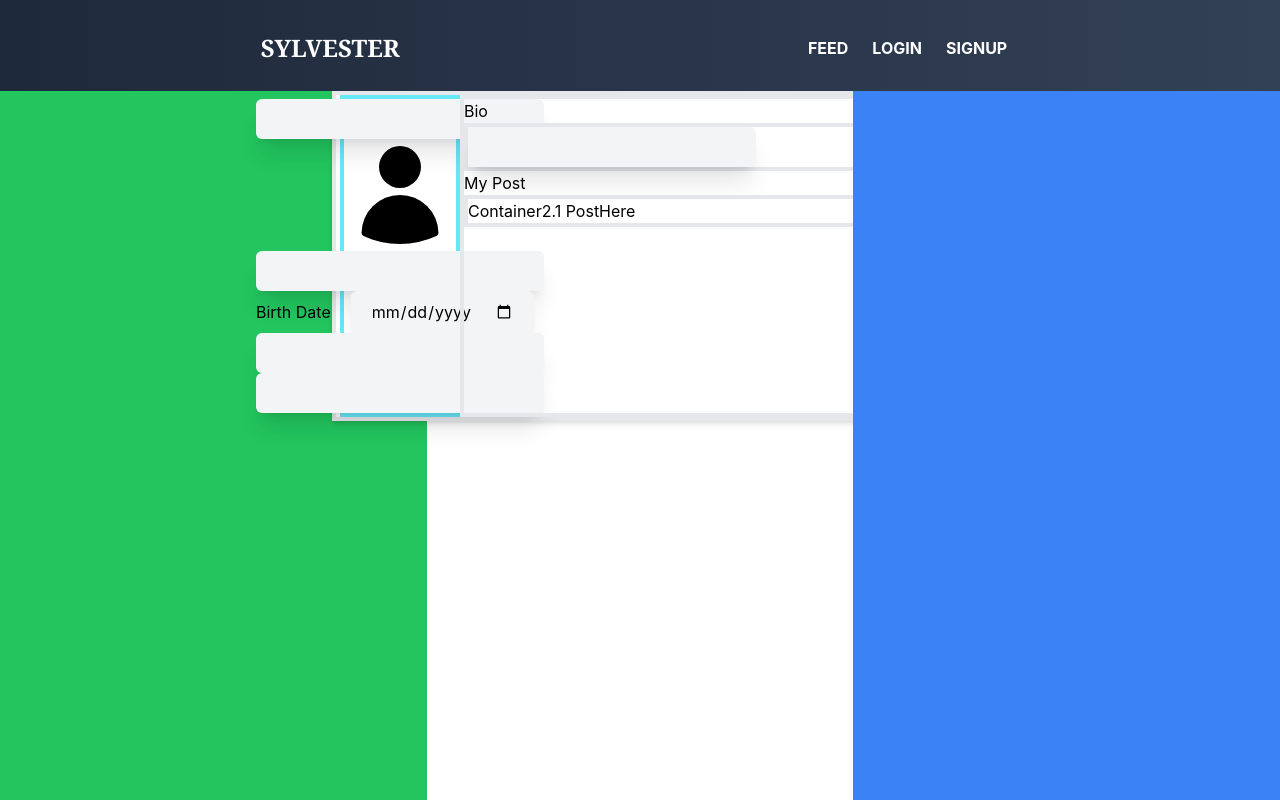
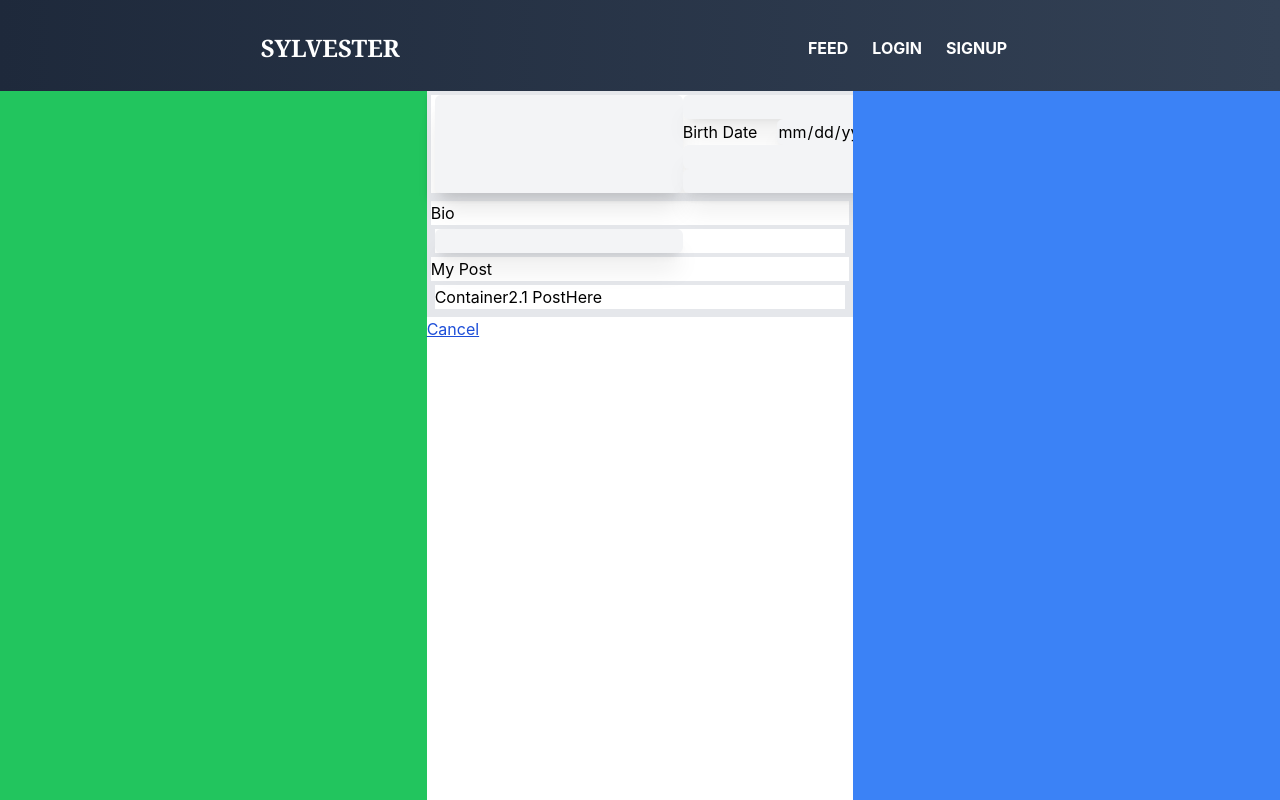
Before and after one commit to Michael-Robertson2/PrimaryKeys-P2-Frontend, a React (Create React App) app in the folder my-app/: page /profile in a window 1280 px wide. Built offline with nearby package versions, Linux system fonts and the light colour scheme; no server answers.

Commit message:
Update ProfilePage.tsx

```diff
--- a/my-app/src/pages/ProfilePage.tsx
+++ b/my-app/src/pages/ProfilePage.tsx
@@ -64,23 +64,21 @@ function ProfilePage(){
     }
 
     return (
-        <form onSubmit={(e)=>submit(e)} className="flex justify-center items-center" >
+        <form onSubmit={(e)=>submit(e)} >
             <div className=" flex flex-row border-solid border-4 h-full shadow-md bg-white px-1">
-                <div className="flex flex-col w-1/5 items-center border-solid border-4 border-cyan-300 ">
-
-                    <input className="bg-gray-100 shadow-xl rounded-md px-5 py-2" placeholder={profile?.profilePicUrl} value={profilePicUrl} onChange={(e)=>setProfilePicUrl(e.target.value)} />
+                <input className="bg-gray-100 shadow-xl rounded-md" placeholder={profile?.profilePicUrl} value={profilePicUrl} onChange={(e)=>setProfilePicUrl(e.target.value)} />
                 {profile === null ? <UserIcon className="" /> : (
                     profile.profilePicUrl === null ? "" : <img src={profile.profilePicUrl} alt="something" />
                 )}
                 <ul>
                         <li>{principal?.username}</li>
-                            <li><input className="bg-gray-100 shadow-xl rounded-md px-5 py-2" placeholder={profile?.displayName} value={displayName} onChange={(e)=>setDisplayName(e.target.value)} /></li>
+                        <li><input className="bg-gray-100 shadow-xl rounded-md" placeholder={profile?.displayName} value={displayName} onChange={(e)=>setDisplayName(e.target.value)} /></li>
                         <li><div>
                             <p className='inline-block pr-5'>Birth Date</p>
-                                <input type="date" className="bg-gray-100 shadow-xl rounded-md px-5 py-2"  placeholder="Date of Birth" value={birthDate} onChange={(e)=>setBirthDate(e.target.value)} />
+                            <input type="date" className="bg-gray-100 shadow-xl rounded-md"  placeholder="Date of Birth" value={birthDate} onChange={(e)=>setBirthDate(e.target.value)} />
                         </div></li>
-                            <li><input className="bg-gray-100 shadow-xl rounded-md px-5 py-2"  placeholder={profile?.occupation} value={occupation} onChange={(e)=>setOccupation(e.target.value)} /></li>
-                            <li><input className="bg-gray-100 shadow-xl rounded-md px-5 py-2"  placeholder={profile?.location} value={location} onChange={(e)=>setLocation(e.target.value)}/></li>
+                        <li><input className="bg-gray-100 shadow-xl rounded-md"  placeholder={profile?.occupation} value={occupation} onChange={(e)=>setOccupation(e.target.value)} /></li>
+                        <li><input className="bg-gray-100 shadow-xl rounded-md"  placeholder={profile?.location} value={location} onChange={(e)=>setLocation(e.target.value)}/></li>
                 </ul>
             </div>
 
@@ -88,7 +86,7 @@ function ProfilePage(){
             <div className="border-solid border-4 w-full">
                 <h1>Bio</h1>
                 <div className="border-solid border-4">
-                        <input className="bg-gray-100 shadow-xl rounded-md px-5 py-2"  placeholder={profile?.bio} value={bio} onChange={(e)=>setBio(e.target.value)}/>
+                    <input className="bg-gray-100 shadow-xl rounded-md"  placeholder={profile?.bio} value={bio} onChange={(e)=>setBio(e.target.value)}/>
                 </div>
 
                 <h1>My Post</h1>
@@ -98,8 +96,9 @@ function ProfilePage(){
                 </div>
             </div>
 
-                { hasUpdates ? <button className="bg-slate-800 rounded-md text-white mt-2 px-5 py-2 ease-out duration-300 hover:scale-110" onClick={ toggleOff }>Update</button> : <></> }
-            </div>
+            { hasUpdates ? <button className="bg-slate-800 rounded-md text-white ease-out duration-300 hover:scale-110" onClick={ toggleOff }>Update</button> : <></> }
+            { error ? <p className='text-red-600'>{error}</p>: null }
+            <Link to={"/"} className="text-blue-700 underline">Cancel </Link>
         </form>
     );
 }
```
Lines whose indentation alone changed are shown as unchanged.
